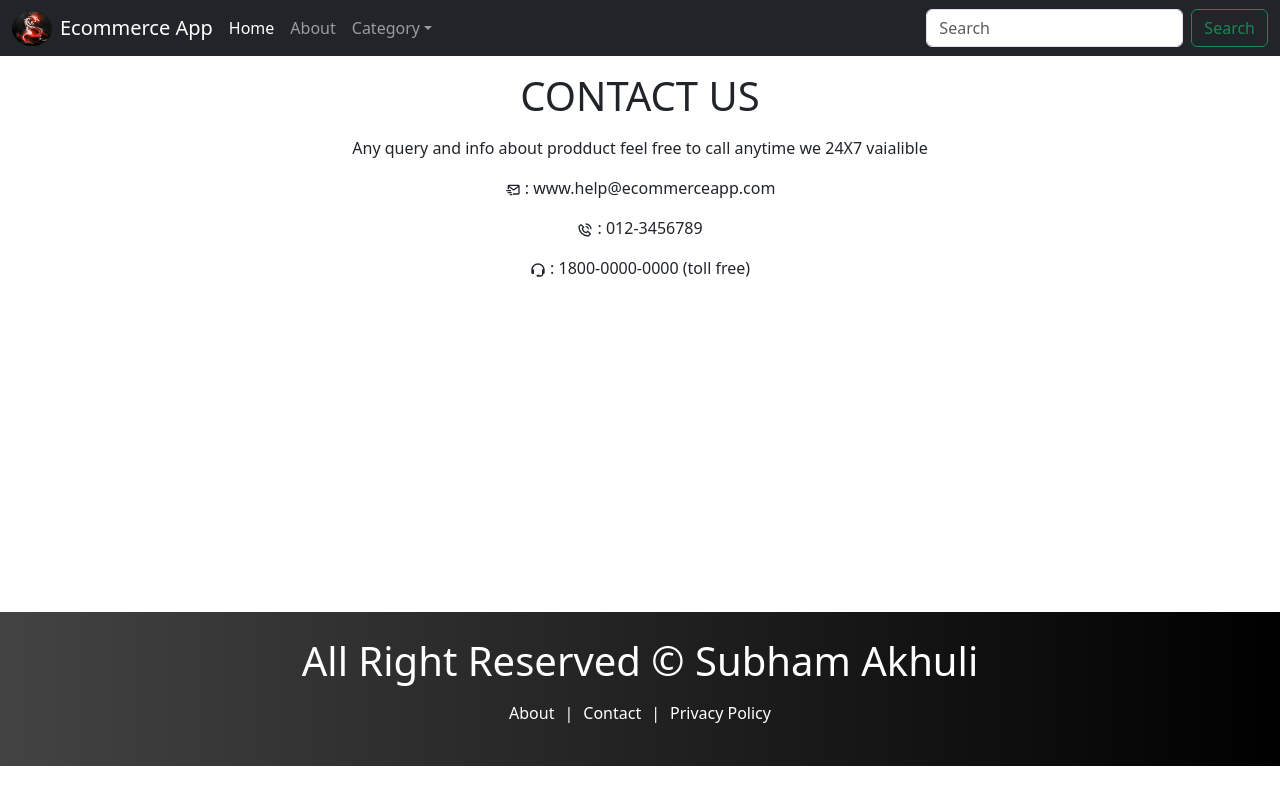
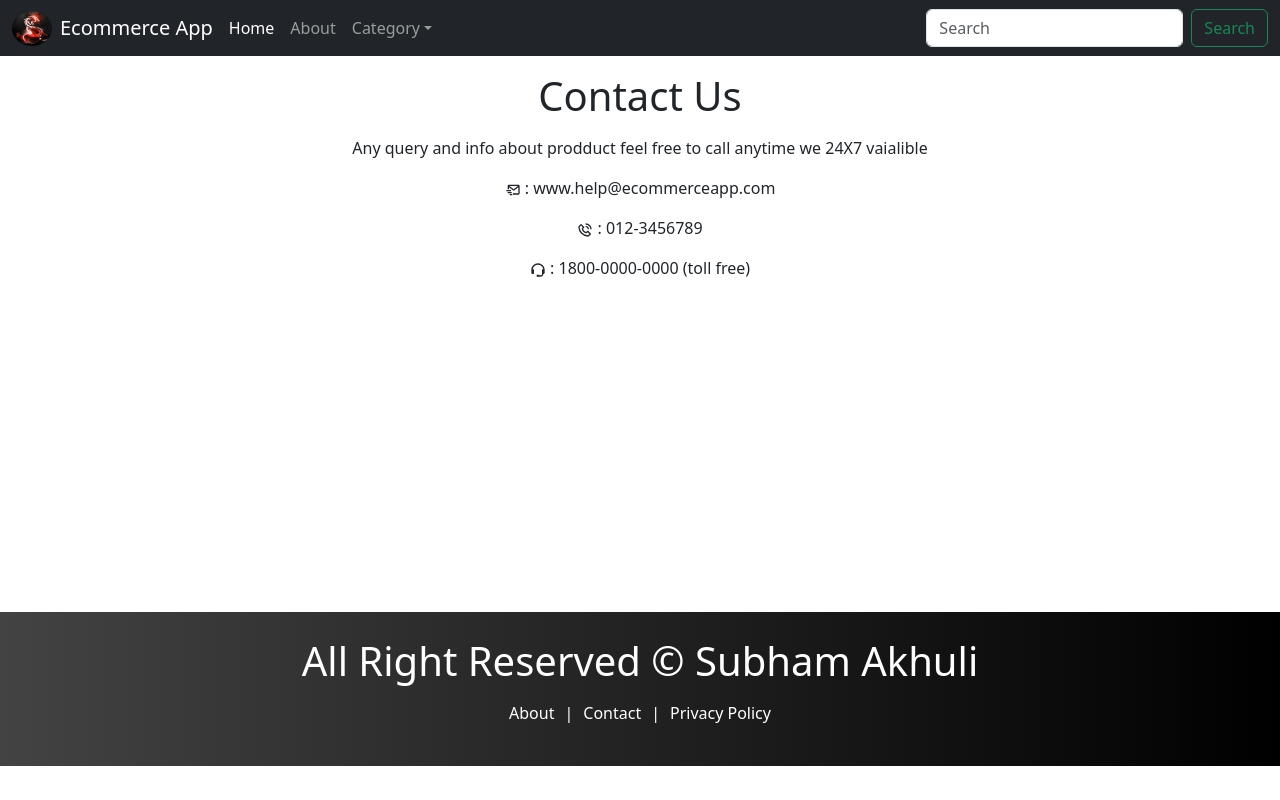
Before and after one commit to SubhamAkhuli/Ecommerce-Website, a React (Create React App) app in the folder client/: page /contact in a window 1280 px wide. Built offline with nearby package versions, Linux system fonts and the light colour scheme.

Commit message:
Fix capitalization and spelling in Contact page heading

```diff
--- a/client/src/pages/Contact.js
+++ b/client/src/pages/Contact.js
@@ -8,7 +8,7 @@ function Contact() {
     <div>
       <Header />
         <div className="text-center" style={{ minHeight: "67.5vh" }}>
-          <h1 className="my-3">CONTACT US</h1>
+          <h1 className="my-3">Contact Us</h1>
         <p className="my-2">
             <stonge>Any query and info about prodduct feel free to call anytime we 24X7
             vaialible</stonge>
```
